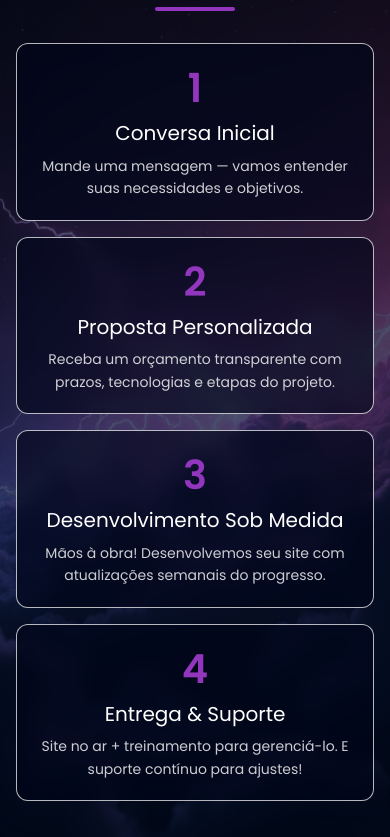
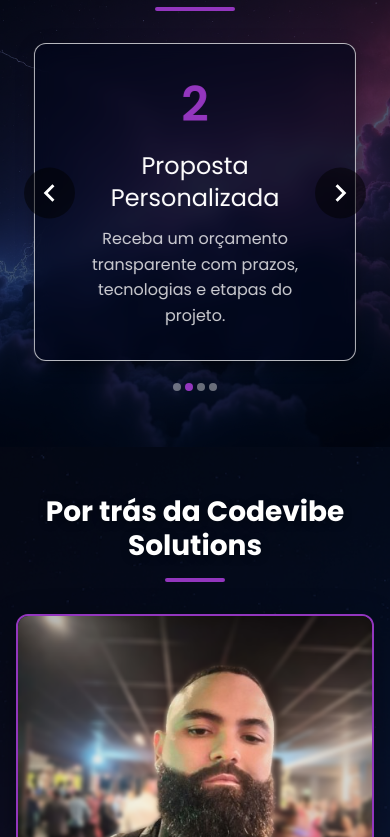
Before and after one commit to kelvinteixeira/institucional-exemplo, a React (Vite) app: page / in a window 390 px wide. Shown: the part 2307-3144 px from the top of the page. Built offline with nearby package versions, Linux system fonts and the light colour scheme.

Commit message:
change photo

```diff
--- a/src/components/AboutMe.tsx
+++ b/src/components/AboutMe.tsx
@@ -77,7 +77,7 @@ export const AboutMe = () => {
               }}
             >
               <Avatar
-                src="/images/eu2.png"
+                src="/images/eu.png"
                 alt="Desenvolvedor"
                 sx={{
                   width: "100%",
--- a/src/components/HowItWorks.tsx
+++ b/src/components/HowItWorks.tsx
@@ -1,8 +1,72 @@
-import { Box, Container, Grid, Typography, useTheme } from "@mui/material";
+import { useState, useEffect } from "react";
+import {
+  Box,
+  Container,
+  Typography,
+  useTheme,
+  useMediaQuery,
+  IconButton,
+  MobileStepper,
+} from "@mui/material";
+import { KeyboardArrowLeft, KeyboardArrowRight } from "@mui/icons-material";
+
+interface Step {
+  title: string;
+  description: string;
+}
 
 export const HowItWorks = () => {
   const theme = useTheme();
+  const isMobile = useMediaQuery(theme.breakpoints.down("md"));
+  const [activeStep, setActiveStep] = useState<number>(0);
+  const [autoPlay, setAutoPlay] = useState<boolean>(true);
 
+  const steps: Step[] = [
+    {
+      title: "Conversa Inicial",
+      description:
+        "Mande uma mensagem — vamos entender suas necessidades e objetivos.",
+    },
+    {
+      title: "Proposta Personalizada",
+      description:
+        "Receba um orçamento transparente com prazos, tecnologias e etapas do projeto.",
+    },
+    {
+      title: "Desenvolvimento Sob Medida",
+      description:
+        "Mãos à obra! Desenvolvemos seu site com atualizações semanais do progresso.",
+    },
+    {
+      title: "Entrega & Suporte",
+      description:
+        "Site no ar + treinamento para gerenciá-lo. E suporte contínuo para ajustes!",
+    },
+  ];
+
+  const maxSteps: number = steps.length;
+
+  const handleNext = (): void => {
+    setActiveStep((prevActiveStep) => (prevActiveStep + 1) % maxSteps);
+    setAutoPlay(false);
+  };
+
+  const handleBack = (): void => {
+    setActiveStep(
+      (prevActiveStep) => (prevActiveStep - 1 + maxSteps) % maxSteps
+    );
+    setAutoPlay(false);
+  };
+
+  useEffect(() => {
+    let interval: ReturnType<typeof setInterval>;
+    if (autoPlay && isMobile) {
+      interval = setInterval(() => {
+        setActiveStep((prev) => (prev + 1) % maxSteps);
+      }, 5000);
+    }
+    return () => clearInterval(interval);
+  }, [autoPlay, isMobile, maxSteps]);
   return (
     <Box
       id="howitworks"
@@ -23,44 +87,156 @@ export const HowItWorks = () => {
             fontWeight: 700,
             mb: { xs: 4, sm: 6, md: 8 },
             px: { xs: 2, sm: 0 },
-            fontSize: { xs: '1.75rem', sm: '2.5rem', md: '3rem' },
+            fontSize: { xs: "1.75rem", sm: "2.5rem", md: "3rem" },
             textShadow: "0 2px 8px rgba(0,0,0,0.2)",
-            position: 'relative',
-            '&:after': {
+            position: "relative",
+            "&:after": {
               content: '""',
-              display: 'block',
-              width: '80px',
-              height: '4px',
-              backgroundColor: 'primary.main',
-              margin: { xs: '12px auto 0', sm: '16px auto 0' },
-              borderRadius: 2
-            }
+              display: "block",
+              width: "80px",
+              height: "4px",
+              backgroundColor: "primary.main",
+              margin: { xs: "12px auto 0", sm: "16px auto 0" },
+              borderRadius: 2,
+            },
           }}
         >
           Como Funciona
         </Typography>
 
-        <Grid container spacing={{ xs: 2, sm: 3, md: 4 }}>
-          {[
-            {
-              title: "Conversa Inicial",
-              description: "Mande uma mensagem — vamos entender suas necessidades e objetivos."
-            },
-            {
-              title: "Proposta Personalizada",
-              description: "Receba um orçamento transparente com prazos, tecnologias e etapas do projeto."
-            },
-            {
-              title: "Desenvolvimento Sob Medida",
-              description: "Mãos à obra! Desenvolvemos seu site com atualizações semanais do progresso."
-            },
-            {
-              title: "Entrega & Suporte",
-              description: "Site no ar + treinamento para gerenciá-lo. E suporte contínuo para ajustes!"
-            }
-          ].map((step, index) => (
-            <Grid item xs={12} sm={6} md={3} key={index}>
+        {isMobile ? (
+          <Box sx={{ position: "relative" }}>
+            <Box
+              sx={{
+                display: "flex",
+                flexDirection: "column",
+                alignItems: "center",
+                position: "relative",
+                minHeight: 300,
+              }}
+            >
               <Box
+                sx={{
+                  backgroundColor: "#010619a4",
+                  backdropFilter: "blur(10px)",
+                  border: "1px solid rgba(255, 255, 255, 0.712)",
+                  borderRadius: 3,
+                  p: 4,
+                  width: "90%",
+                  maxWidth: 400,
+                  textAlign: "center",
+                  transition: "all 0.5s ease",
+                  boxShadow: theme.shadows[10],
+                  position: "absolute",
+                  top: 0,
+                  left: "50%",
+                  transform: "translateX(-50%)",
+                  zIndex: 2,
+                }}
+              >
+                <Typography
+                  variant="h2"
+                  color="primary"
+                  sx={{
+                    mb: 2,
+                    fontSize: "3rem",
+                  }}
+                >
+                  {activeStep + 1}
+                </Typography>
+
+                <Typography
+                  variant="h5"
+                  sx={{
+                    mb: 1.5,
+                    fontSize: "1.5rem",
+                  }}
+                >
+                  {steps[activeStep].title}
+                </Typography>
+
+                <Typography
+                  variant="body1"
+                  sx={{
+                    color: "rgba(255, 255, 255, 0.8)",
+                    fontSize: "1rem",
+                    lineHeight: 1.6,
+                  }}
+                >
+                  {steps[activeStep].description}
+                </Typography>
+              </Box>
+
+              <IconButton
+                onClick={handleBack}
+                sx={{
+                  position: "absolute",
+                  left: 8,
+                  top: "50%",
+                  transform: "translateY(-50%)",
+                  zIndex: 3,
+                  color: "white",
+                  backgroundColor: "rgba(0, 0, 0, 0.5)",
+                  "&:hover": {
+                    backgroundColor: theme.palette.primary.main,
+                  },
+                }}
+              >
+                <KeyboardArrowLeft fontSize="large" />
+              </IconButton>
+
+              <IconButton
+                onClick={handleNext}
+                sx={{
+                  position: "absolute",
+                  right: 8,
+                  top: "50%",
+                  transform: "translateY(-50%)",
+                  zIndex: 3,
+                  color: "white",
+                  backgroundColor: "rgba(0, 0, 0, 0.5)",
+                  "&:hover": {
+                    backgroundColor: theme.palette.primary.main,
+                  },
+                }}
+              >
+                <KeyboardArrowRight fontSize="large" />
+              </IconButton>
+            </Box>
+
+            <MobileStepper
+              steps={maxSteps}
+              position="static"
+              activeStep={activeStep}
+              sx={{
+                justifyContent: "center",
+                backgroundColor: "transparent",
+                mt: 4,
+                "& .MuiMobileStepper-dot": {
+                  backgroundColor: "rgba(255,255,255,0.4)",
+                  "&.MuiMobileStepper-dotActive": {
+                    backgroundColor: theme.palette.primary.main,
+                  },
+                },
+              }}
+              nextButton={null}
+              backButton={null}
+            />
+          </Box>
+        ) : (
+          <Box
+            sx={{
+              display: "grid",
+              gridTemplateColumns: {
+                sm: "repeat(2, 1fr)",
+                md: "repeat(4, 1fr)",
+              },
+              gap: { xs: 2, sm: 3, md: 4 },
+            }}
+          >
+            {steps.map((step, index) => (
+              <Box
+                key={index}
                 sx={{
                   backgroundColor: "#010619a4",
                   backdropFilter: "blur(10px)",
@@ -69,12 +245,12 @@ export const HowItWorks = () => {
                   p: { xs: 2.5, sm: 3 },
                   height: "100%",
                   textAlign: "center",
-                  transition: 'all 0.3s ease',
-                  '&:hover': {
-                    transform: { xs: 'none', md: 'translateY(-8px)' },
+                  transition: "all 0.3s ease",
+                  "&:hover": {
+                    transform: "translateY(-8px)",
                     borderColor: theme.palette.primary.main,
-                    boxShadow: theme.shadows[8]
-                  }
+                    boxShadow: theme.shadows[8],
+                  },
                 }}
               >
                 <Typography
@@ -82,7 +258,7 @@ export const HowItWorks = () => {
                   color="primary"
                   sx={{
                     mb: { xs: 1, sm: 2 },
-                    fontSize: { xs: '2.5rem', sm: '3rem' }
+                    fontSize: { xs: "2.5rem", sm: "3rem" },
                   }}
                 >
                   {index + 1}
@@ -92,7 +268,7 @@ export const HowItWorks = () => {
                   variant="h5"
                   sx={{
                     mb: { xs: 1, sm: 1.5 },
-                    fontSize: { xs: '1.25rem', sm: '1.5rem' }
+                    fontSize: { xs: "1.25rem", sm: "1.5rem" },
                   }}
                 >
                   {step.title}
@@ -101,17 +277,17 @@ export const HowItWorks = () => {
                 <Typography
                   variant="body1"
                   sx={{
-                    color: 'rgba(255, 255, 255, 0.8)',
-                    fontSize: { xs: '0.875rem', sm: '0.9375rem' },
-                    lineHeight: 1.6
+                    color: "rgba(255, 255, 255, 0.8)",
+                    fontSize: { xs: "0.875rem", sm: "0.9375rem" },
+                    lineHeight: 1.6,
                   }}
                 >
                   {step.description}
                 </Typography>
               </Box>
-            </Grid>
-          ))}
-        </Grid>
+            ))}
+          </Box>
+        )}
       </Container>
     </Box>
   );
```
Also changed, not shown: public/images/eu.png.
